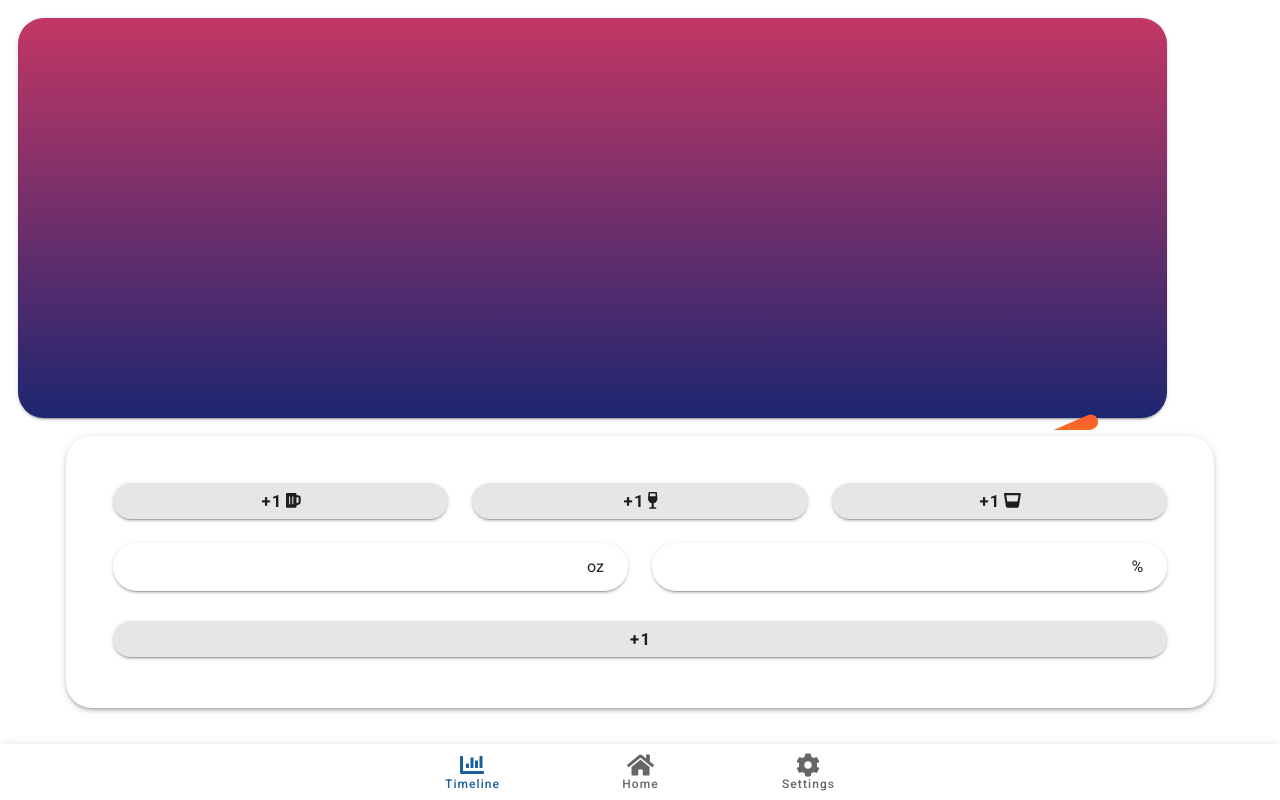
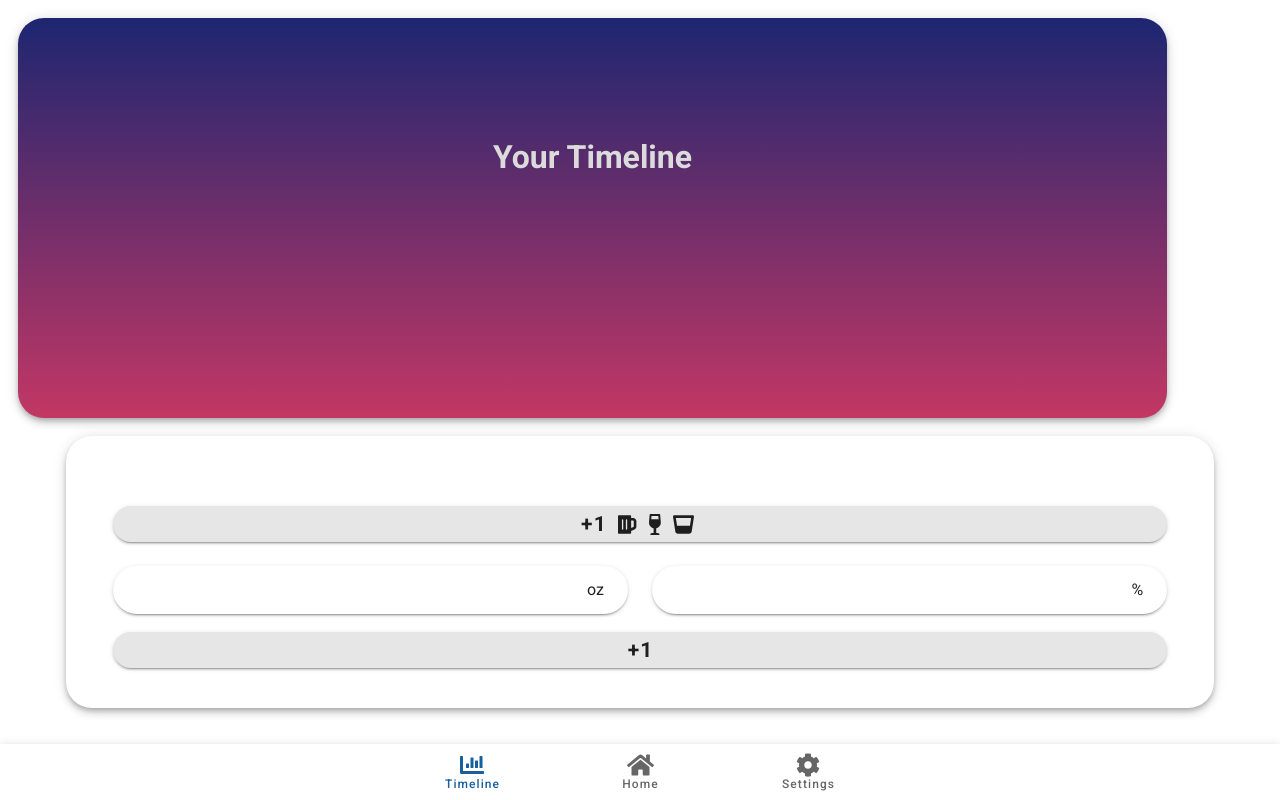
Before and after one commit to aidan-lane/bacalc, a Vue app: page /#/ in a window 1280 px wide. Both pictures are taken after a click on the button "Timeline". Built offline with nearby package versions, Linux system fonts and the light colour scheme.

Commit message:
added database functions

```diff
--- a/package.json
+++ b/package.json
@@ -15,6 +15,7 @@
     "@fortawesome/fontawesome-svg-core": "^1.2.34",
     "@fortawesome/free-solid-svg-icons": "^5.15.2",
     "core-js": "^3.6.5",
+    "idb": "^6.0.0",
     "register-service-worker": "^1.7.1",
     "vue": "^2.6.11",
     "vue-flickity": "^1.2.1",
--- a/src/components/ButtonPanel.vue
+++ b/src/components/ButtonPanel.vue
@@ -1,26 +1,14 @@
 <template>
   <v-container>
-    <v-card class="panel-card" elevation="3">
+    <v-card class="panel-card" elevation="5">
       <v-col cols="12">
         <v-row justify="space-around">
-          <v-col cols="4">
+          <v-col cols="12">
             <v-btn block rounded color="button_color">
               <div class="alc-btn-text">+1</div>
-              <i class="fas fa-beer fa-2x btn-text"></i>
-            </v-btn>
-          </v-col>
-
-          <v-col cols="4">
-            <v-btn block rounded color="button_color">
-              <div class="alc-btn-text">+1</div>
-              <i class="fas fa-wine-glass-alt fa-2x btn-text"></i>
-            </v-btn>
-          </v-col>
-
-          <v-col cols="4">
-            <v-btn block rounded color="button_color">
-              <div class="alc-btn-text">+1</div>
-              <i class="fas fa-glass-whiskey fa-2x btn-text"></i>
+              <i class="fas fa-beer fa-2x btn-text alc-icon"></i>
+              <i class="fas fa-wine-glass-alt fa-2x alc-icon"></i>
+              <i class="fas fa-glass-whiskey fa-2x alc-icon"></i>
             </v-btn>
           </v-col>
         </v-row>
@@ -35,9 +23,9 @@
           </v-col>
         </v-row>
 
-        <div class="text-xs-center">
+        <div class="text-xs-center" style="margin-top: -1.5em">
           <v-btn block rounded color="button_color">
-            <div class="btn-text">+1</div>
+            <div style="font-weight: bold; font-size: 1.5em">+1</div>
           </v-btn>
         </div>
       </v-col>
@@ -47,7 +35,7 @@
 
 <style>
 .panel-card {
-  padding: 3% 3% 3% 3%;
+  padding: 5% 3% 3% 3%;
   margin-top: 53vh;
   margin-left: 0.4em;
   margin-right: 0.4em;
@@ -55,14 +43,16 @@
   border-radius: 26px !important;
 }
 
-.alc-btn-text {
-  padding-right: 0.2em;
-  font-size: 1.2em;
+.alc-icon {
+  margin-left: 0.3em;
+  margin-right: 0.3em;
+  font-size: 1.5em;
   font-weight: bold;
 }
 
-.btn-text {
-  font-size: 1.2em;
+.alc-btn-text {
+  padding-right: 0.2em;
+  font-size: 1.5em;
   font-weight: bold;
 }
 </style>
--- a/src/views/Home.vue
+++ b/src/views/Home.vue
@@ -1,16 +1,16 @@
 <template>
   <v-container>
-    <v-card raised class="main-card" elevation="3">
+    <v-card raised class="main-card" elevation="5">
       <h3
         class="bac-title font-weight-bold text-center"
-        style="padding-top: 15%; color: white"
+        style="padding-top: 15%; color: #dbdbdb"
       >
         Your BAC
       </h3>
       <Counter :bac="currentBAC" style="margin-top: -1.7em" class="text-center">
       </Counter>
       <Meter
-        style="margin-left: 4%; margin-right: 4%"
+        style="margin-left: 6%; margin-right: 6%"
         :bac.sync="currentBAC"
       ></Meter>
     </v-card>
@@ -30,7 +30,7 @@ export default {
   },
 
   data: () => ({
-    currentBAC: 0.01,
+    currentBAC: 0.0,
   }),
 };
 </script>
--- a/src/views/Settings.vue
+++ b/src/views/Settings.vue
@@ -1,13 +1,14 @@
 <template>
   <v-container class="text-center">
-    <v-card class="settings-card">
+    <v-card class="settings-card" elevation="5">
       <v-col cols="12">
-        <h1 style="color: white; margin-bottom: 10%">Your Settings</h1>
+        <h1 style="color: #dbdbdb; margin-bottom: 15%">Your Settings</h1>
         <v-row class="sex-row" justify="space-around">
           <v-col cols="8">
             <v-text-field
               label="Weight"
               solo
+              rounded
               :rules="[rules.required, rules.number]"
             >
             </v-text-field>
@@ -51,13 +52,10 @@ export default {
   margin-right: 0.4em;
   height: 50vh;
   border-radius: 26px !important;
-  background: linear-gradient(0deg, #ec6f66 0%, #f3a183 100%);
+  background: linear-gradient(0deg, #f3a183 0%, #ec6f66 100%);
 }
 
 .sex-row {
   margin-bottom: -2.5em;
 }
-
-.weight-row {
-}
 </style>
--- a/src/views/Timeline.vue
+++ b/src/views/Timeline.vue
@@ -1,6 +1,7 @@
 <template>
-  <v-container>
-    <v-card class="time-card">
+  <v-container class="text-center">
+    <v-card class="time-card" elevation="5">
+      <h1 style="color: #dbdbdb; padding-top: 10%">Your Timeline</h1>
       <v-sparkline
         class="graph"
         :value="values"
@@ -26,7 +27,7 @@
 
 export default {
   data: () => ({
-    width: 4,
+    width: 6,
     radius: 3,
     padding: 16,
     lineCap: "round",
@@ -53,11 +54,11 @@ text {
   margin-right: 0.4em;
   height: 50vh;
   border-radius: 26px !important;
-  background: linear-gradient(0deg, #1d2671 0%, #c33764 100%);
+  background: linear-gradient(0deg, #c33764 0%, #1d2671 100%);
 }
 
 .graph {
-  padding-top: 30%;
+  padding-top: 20%;
   padding-bottom: 2em;
   margin-left: 1em;
   margin-right: 1em;
```
Also changed, not shown: api/index.js (added, +52 -0 lines), 1 other file (tests, documents, lock files or other folders).
